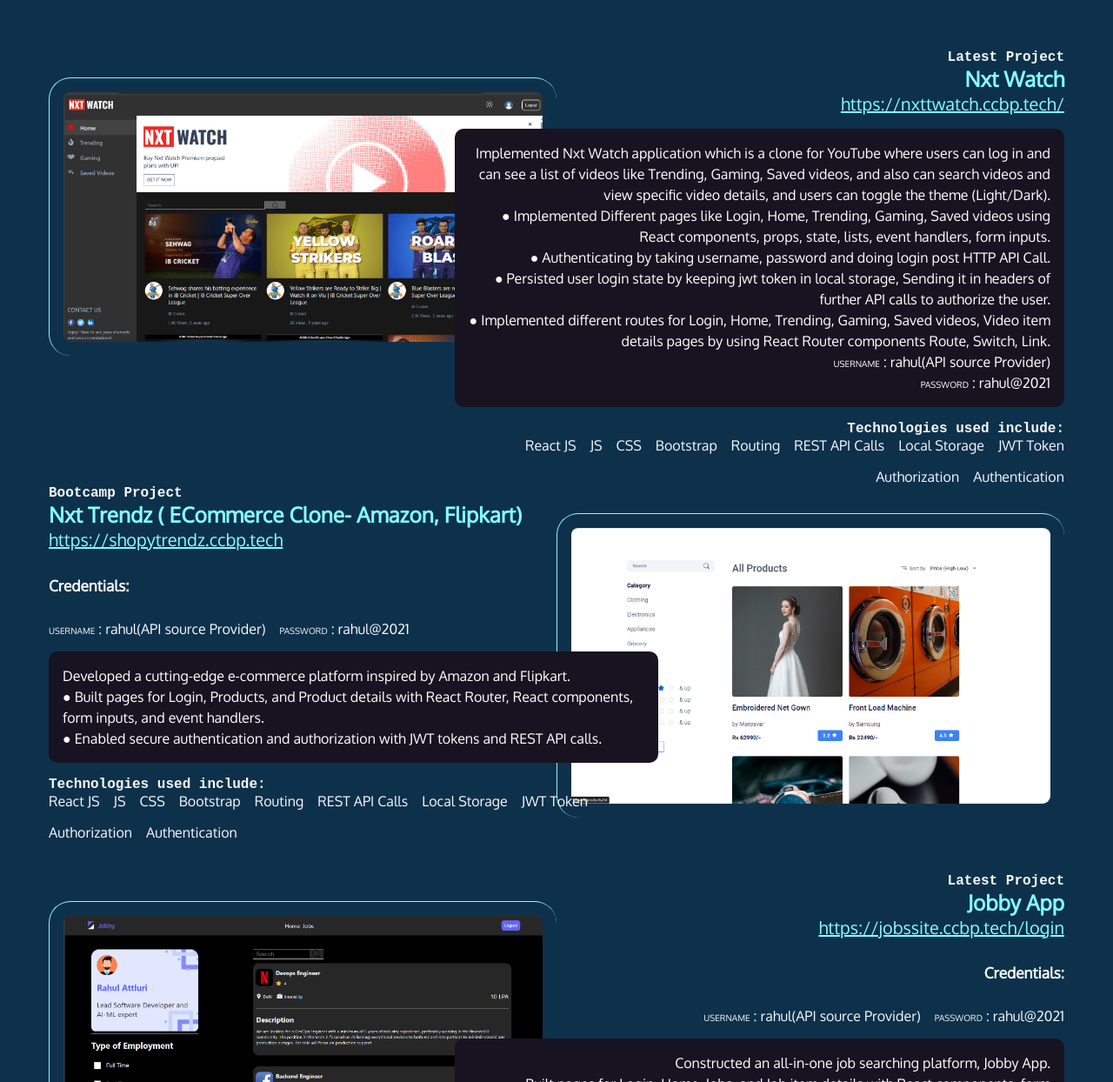
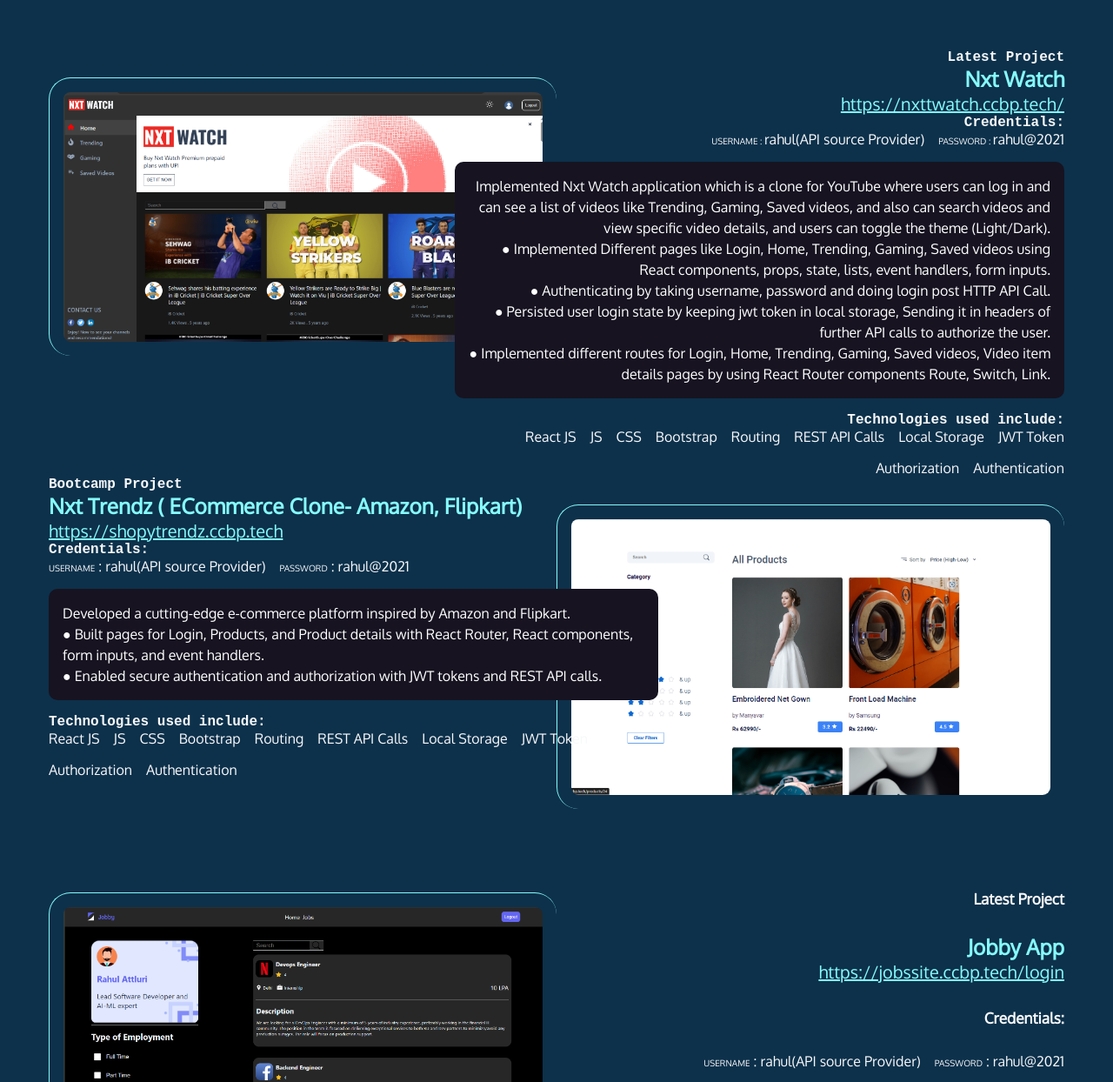
Before and after one commit to Naveenp999/new_repo, a plain HTML site: page index.html in a window 1280 px wide. Shown: the part 698-1942 px from the top of the page at 87% size. Drawn offline with Linux system fonts and the light colour scheme; a web font is replaced by a local one.

Commit message:
Portfolio

```diff
--- a/index.html
+++ b/index.html
@@ -57,6 +57,11 @@
             <h4>Latest Project</h4>
             <h3>Nxt Watch</h3>
             <a href="https://nxttwatch.ccbp.tech/" class="link">https://nxttwatch.ccbp.tech/</a>
+            <h4>Credentials:</h4>
+            <ul>
+                <li><span class="small-name">USERNAME : </span>rahul(API source Provider)</li>
+                <li><span class="small-name">PASSWORD : </span>rahul@2021</li>
+            </ul>
             <p class="blackbox">
                 Implemented Nxt Watch application which is a clone for YouTube where users can log in and can see a list of
                 videos like Trending, Gaming, Saved videos, and also can search videos and view specific video details, and
@@ -72,10 +77,6 @@
                 <br/>
                 ● Implemented different routes for Login, Home, Trending, Gaming, Saved videos, Video item details
                 pages by using React Router components Route, Switch, Link.
-                <br/>
-                <span class="small-name">USERNAME</span> : rahul(API source Provider)
-                <br/>
-                <span class="small-name">PASSWORD</span> : rahul@2021
                 </p>
                 <h4>Technologies used include:</h4>
                 <ul>
@@ -98,7 +99,7 @@
                         <h4>Bootcamp Project</h4>
                         <h3> Nxt Trendz ( ECommerce Clone- Amazon, Flipkart)</h3>
                         <a href="https://shopytrendz.ccbp.tech/" class="link">https://shopytrendz.ccbp.tech</a>
-                        <h5>Credentials:</h5>
+                        <h4>Credentials:</h4>
                         <ul>
                             <li><span class="small-name">USERNAME</span> : rahul(API source Provider)</li>
                             <li><span class="small-name">PASSWORD</span> : rahul@2021</li>
@@ -129,7 +130,7 @@
                 </article>
                 <article>
                     <div class="text">
-                        <h4>Latest Project</h4>
+                        <h5>Latest Project</h5>
                         <h3>Jobby App</h3>
                         <a href="https://jobssite.ccbp.tech/login" class="link">https://jobssite.ccbp.tech/login</a>
                         <h5>Credentials:</h5>
```
